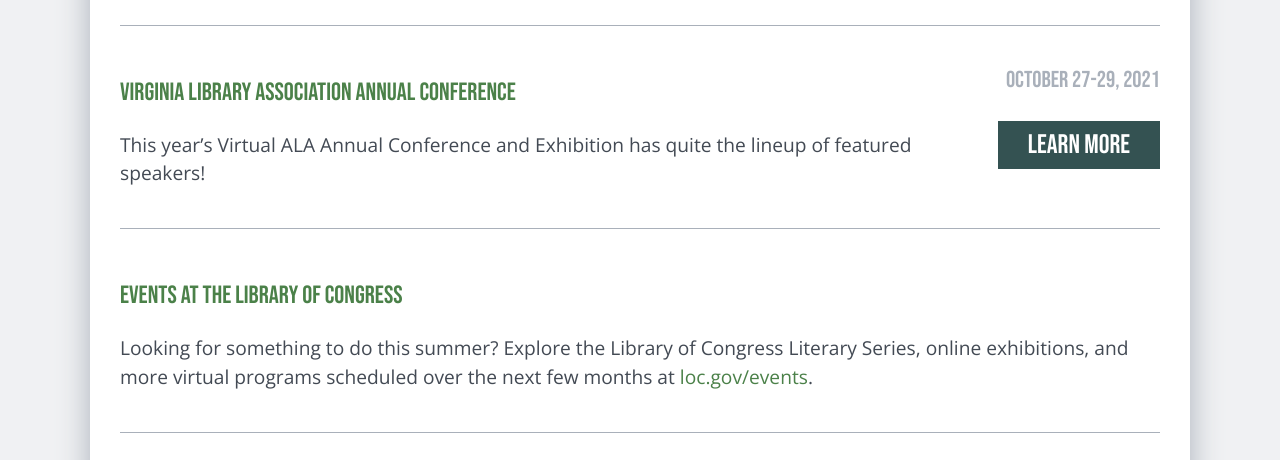
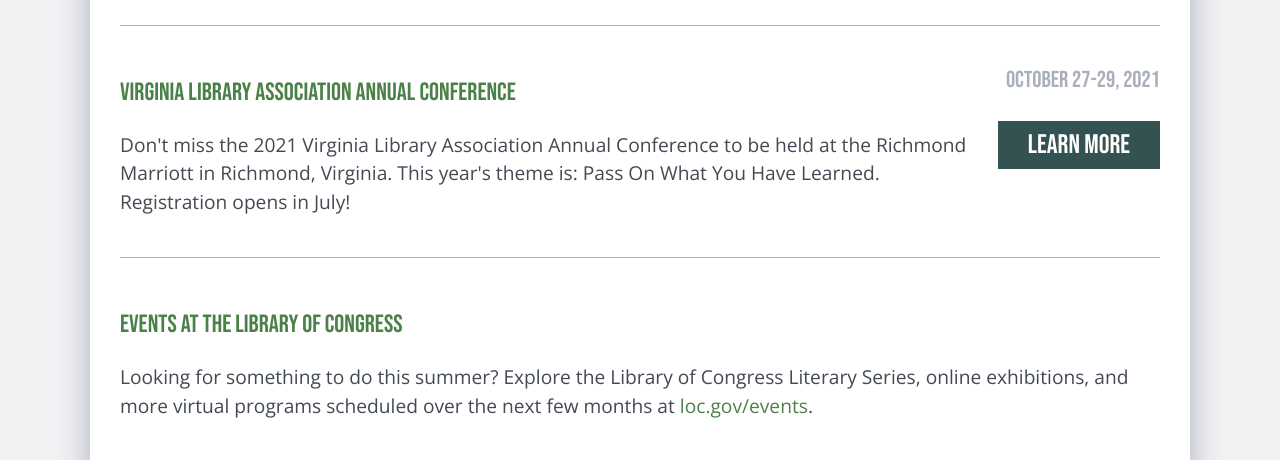
Before and after one commit to giraphcreative/servingamericaslibrarycommunity.org, a website: page index.html in a window 1280 px wide. Shown: the part 2660-3120 px from the top of the page. Drawn offline with nearby package versions, Linux system fonts and the light colour scheme.

Commit message:
Update the description for the VA conference.

```diff
--- a/index.html
+++ b/index.html
@@ -97,7 +97,7 @@
 					<div class="date">October 27-29, 2021</div>
 					<h3><a href="https://www.vla.org/index.php?option=com_jevents&task=icalrepeat.detail&evid=116&Itemid=245&year=2021&month=10&day=27&title=2021-vla-annual-conference&uid=384e6b66308cce6cc2f268a58b545c2b" target="_blank">Virginia Library Association Annual Conference</a></h3>
 					<a href="https://www.vla.org/index.php?option=com_jevents&task=icalrepeat.detail&evid=116&Itemid=245&year=2021&month=10&day=27&title=2021-vla-annual-conference&uid=384e6b66308cce6cc2f268a58b545c2b" target="_blank" class="button">Learn more</a>
-					<p>This year’s Virtual ALA Annual Conference and Exhibition has quite the lineup of featured speakers!</p>
+					<p>Don't miss the 2021 Virginia Library Association Annual Conference to be held at the Richmond Marriott in Richmond, Virginia. This year's theme is: Pass On What You Have Learned. Registration opens in July!</p>
 				</div>
 				<div class="entry group">
 					<h3><a href="https://www.loc.gov/events/" target="_blank">Events at the Library of Congress</a></h3>
```
